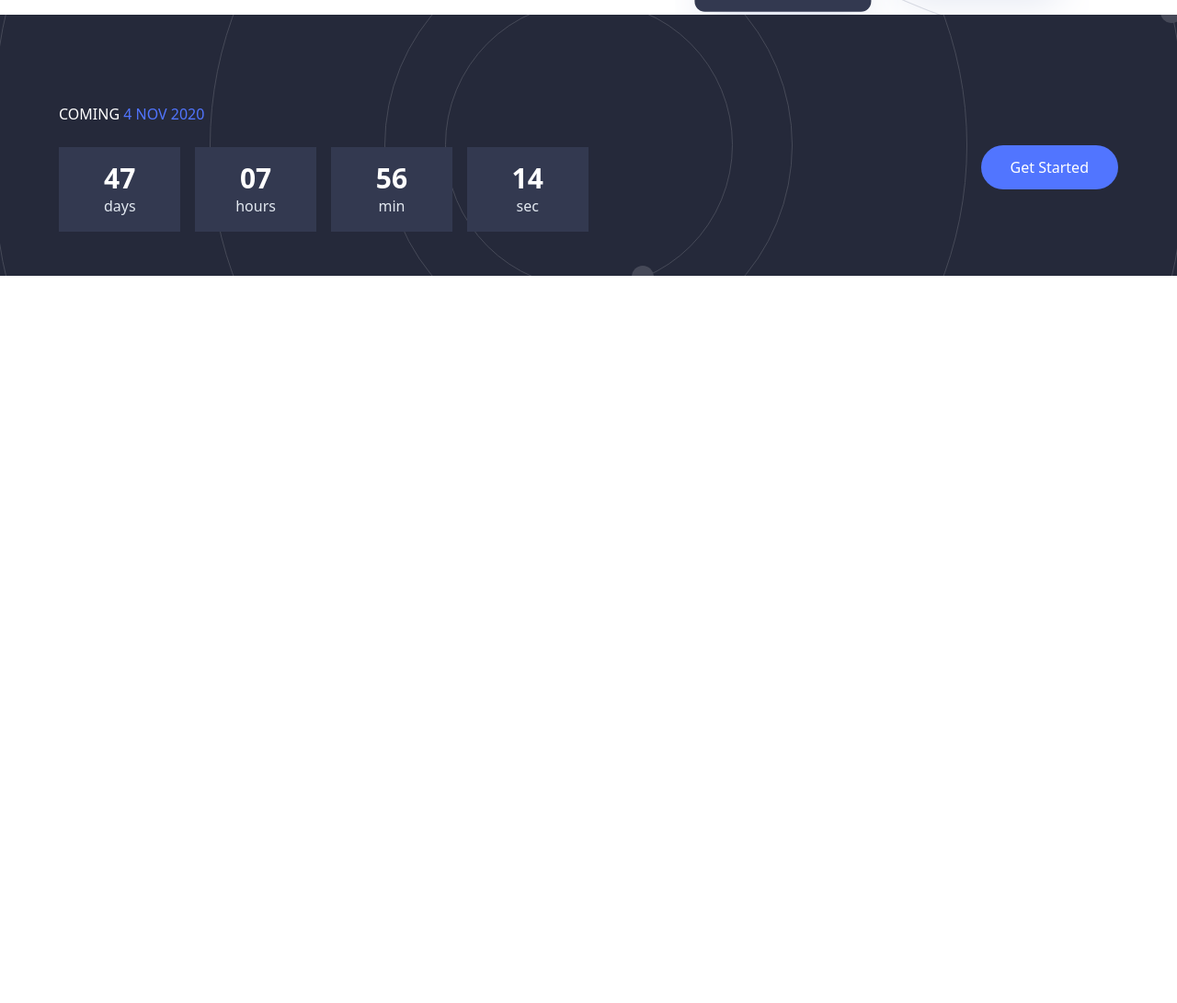
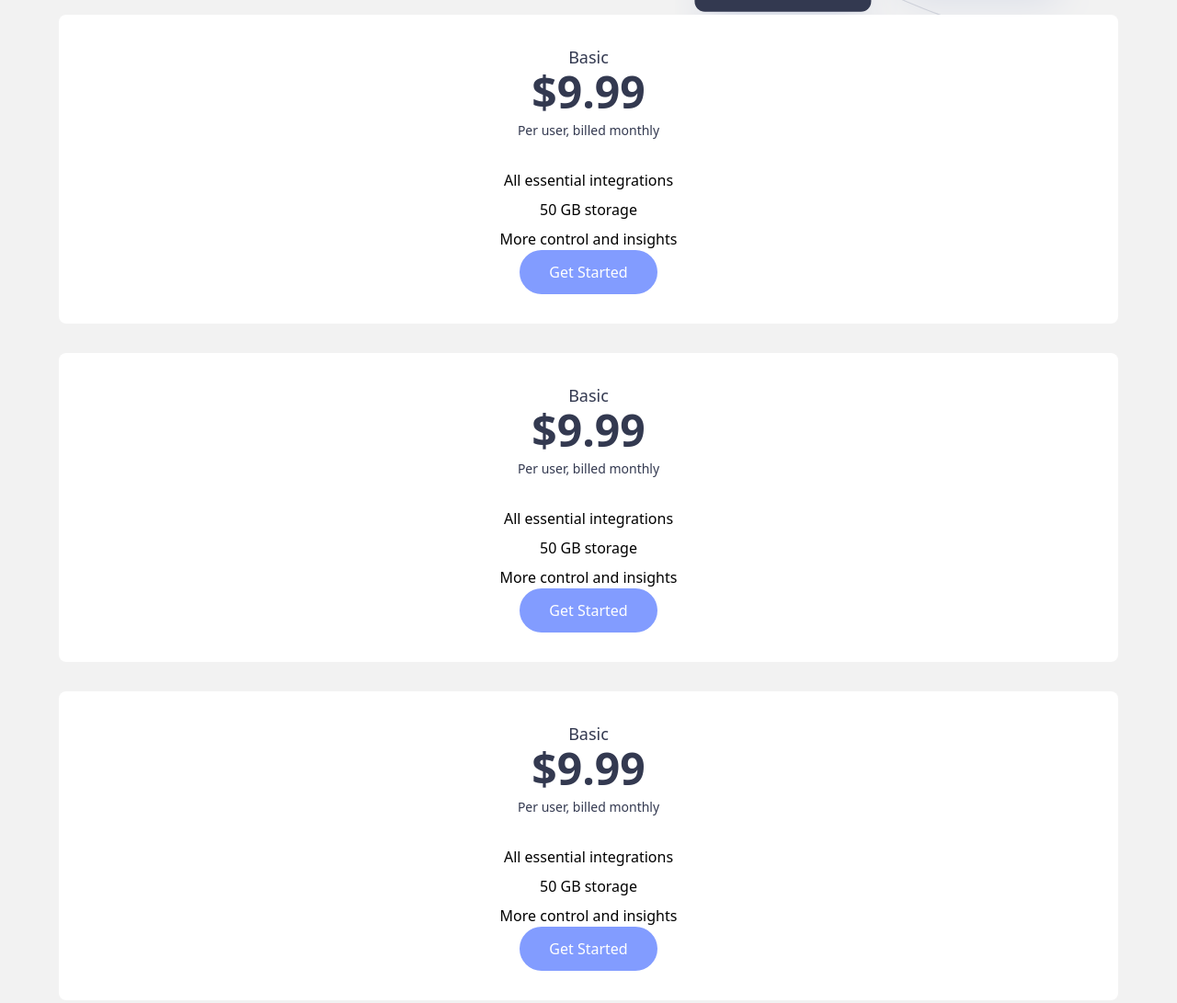
Before and after one commit to rafael-the-dev/officelite-coming-soon-site, a website: page src/index.html in a window 1280 px wide. Shown: the part 534-1625 px from the top of the page at 92% size. Before the commit the page ends 834 px from the top, so only its background shows below. Drawn offline with Linux system fonts and the light colour scheme.

Commit message:
creating plans

```diff
--- a/src/assets/css/base.css
+++ b/src/assets/css/base.css
@@ -1,3 +1,7 @@
+body {
+    background-color: #F2F2F2;
+}
+
 .px {
     padding-left: 5%;
     padding-right: 5%;
@@ -11,17 +15,18 @@
     background-color: #333950;
 }
 
-.blue-color {
-    color: #333950;
-}
-
 .light-sky-blue-bg {
-    color: #829CFF;
+    background-color: #829CFF;
 }
 
 .sky-blue-bg {
     background-color: #5175FF;
 }
+
+.blue-color {
+    color: #333950;
+}
+
 
 .dark-blue-color {
     color: #25293A;
--- /dev/null
+++ b/src/assets/css/home/plans.css
@@ -0,0 +1,7 @@
+.plans {
+    transform: translate(0, 50%);
+}
+
+.plan__button {
+    background-color: #979797;
+}
--- a/src/index.html
+++ b/src/index.html
@@ -10,6 +10,7 @@
         <link href="./assets/css/header.css" rel="stylesheet" type="text/css" />
         <!-- endbuild -->
         <link href="./assets/css/home/hero.css" rel="stylesheet" type="text/css" />
+        <link href="./assets/css/home/plans.css" rel="stylesheet" type="text/css" />
         <link href="./assets/css/home/footer.css" rel="stylesheet" type="text/css" />
         <title>Document</title>
         <!-- npx tailwindcss -i ./src/assets/css/input.css -o ./dist/assets/css/tailwind.css --watch-->
@@ -40,6 +41,80 @@
                     href="/">
                     Get started
                 </a>
+            </section>
+            <section class="px pb-16">
+                <article class="bg-white px py-8 rounded-lg mb-8">
+                    <div class="flex flex-col items-center">
+                        <h2 class="blue-color text-lg">Basic</h2>
+                        <h3 class="text-5xl font-bold blue-color">$9.99</h3>
+                        <p class="mt-2 blue-color text-sm">Per user, billed monthly</p>
+                        <a
+                            class="px-8 py-3 capitalize rounded-full hidden blue-color plan__button mt-6 md:mt-0"
+                            href="/">
+                            Get started
+                        </a>
+                    </div>
+                    <div class="flex flex-col items-center mt-8">
+                        <u class="text-center list-none no-underline">
+                            <li class="mb-2">All essential integrations</li>
+                            <li class="mb-2">50 GB storage</li>
+                            <li>More control and insights</li>
+                        </u>
+                        <a
+                            class="px-8 py-3 capitalize rounded-full text-white light-sky-blue-bg mt-6 md:mt-0"
+                            href="/">
+                            Get started
+                        </a>
+                    </div>
+                </article>
+                <article class="bg-white px py-8 rounded-lg mb-8">
+                    <div class="flex flex-col items-center">
+                        <h2 class="blue-color text-lg">Basic</h2>
+                        <h3 class="text-5xl font-bold blue-color">$9.99</h3>
+                        <p class="mt-2 blue-color text-sm">Per user, billed monthly</p>
+                        <a
+                            class="px-8 py-3 capitalize rounded-full hidden blue-color plan__button mt-6 md:mt-0"
+                            href="/">
+                            Get started
+                        </a>
+                    </div>
+                    <div class="flex flex-col items-center mt-8">
+                        <u class="text-center list-none no-underline">
+                            <li class="mb-2">All essential integrations</li>
+                            <li class="mb-2">50 GB storage</li>
+                            <li>More control and insights</li>
+                        </u>
+                        <a
+                            class="px-8 py-3 capitalize rounded-full text-white light-sky-blue-bg mt-6 md:mt-0"
+                            href="/">
+                            Get started
+                        </a>
+                    </div>
+                </article>
+                <article class="bg-white px py-8 rounded-lg">
+                    <div class="flex flex-col items-center">
+                        <h2 class="blue-color text-lg">Basic</h2>
+                        <h3 class="text-5xl font-bold blue-color">$9.99</h3>
+                        <p class="mt-2 blue-color text-sm">Per user, billed monthly</p>
+                        <a
+                            class="px-8 py-3 capitalize rounded-full hidden blue-color plan__button mt-6 md:mt-0"
+                            href="/">
+                            Get started
+                        </a>
+                    </div>
+                    <div class="flex flex-col items-center mt-8">
+                        <u class="text-center list-none no-underline">
+                            <li class="mb-2">All essential integrations</li>
+                            <li class="mb-2">50 GB storage</li>
+                            <li>More control and insights</li>
+                        </u>
+                        <a
+                            class="px-8 py-3 capitalize rounded-full text-white light-sky-blue-bg mt-6 md:mt-0"
+                            href="/">
+                            Get started
+                        </a>
+                    </div>
+                </article>
             </section>
         </main>
         <footer class="footer dark-blue-bg px bg-no-repeat bg-center py-24 flex flex-col items-center px-sm
```
Also changed, not shown: src/assets/css/tailwind.css.
